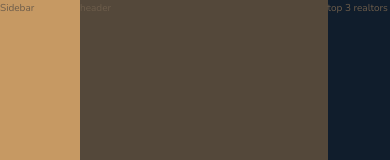
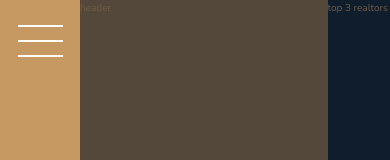
Before and after one commit to ryan258/proto--real-estate-agency, a website: page index.html in a window 390 px wide. Shown: the top 160 px of the page. Drawn offline with nearby package versions, Linux system fonts and the light colour scheme.

Commit message:
Add a little hamburger menu to the sidebar.

```diff
--- a/index.html
+++ b/index.html
@@ -12,7 +12,9 @@
     <title>nexter &mdash; your home, your freedom</title>
   </head>
   <body class="container">
-    <div class="sidebar">Sidebar</div>
+    <div class="sidebar">
+      <button class="nav-btn"></button>
+    </div>
     <header class="header">header</header>
     <div class="realtors">top 3 realtors</div>
     <section class="features">
--- a/sass/_footer.scss
+++ b/sass/_footer.scss
@@ -11,8 +11,8 @@
   grid-gap: 2rem; // makes it so you don't have to remove space at the end
   align-items: center;
 
-  &__item {
-  }
+  // &__item {
+  // }
   &__link {
     &:link,
     &:visited {
--- a/sass/_sidebar.scss
+++ b/sass/_sidebar.scss
@@ -2,4 +2,34 @@
   background-color: $color-primary;
   grid-column: sidebar-start / sidebar-end;
   grid-row: 1 / -1;
+  // flexbox is great for small things like aligning things
+  display: flex;
+  justify-content: center;
 }
+
+.nav-btn {
+  border: none;
+  border-radius: 0;
+
+  background-color: #fff;
+  height: 2px;
+  width: 4.5rem;
+  margin-top: 4rem;
+
+  &::before,
+  &::after {
+    content: '';
+    background-color: #fff;
+    height: 2px;
+    width: 4.5rem;
+    display: block;
+  }
+
+  &::before {
+    transform: translateY(-1.5rem);
+  }
+
+  &::after {
+    transform: translateY(1.3rem);
+  }
+}
```
Also changed, not shown: css/style.css.
